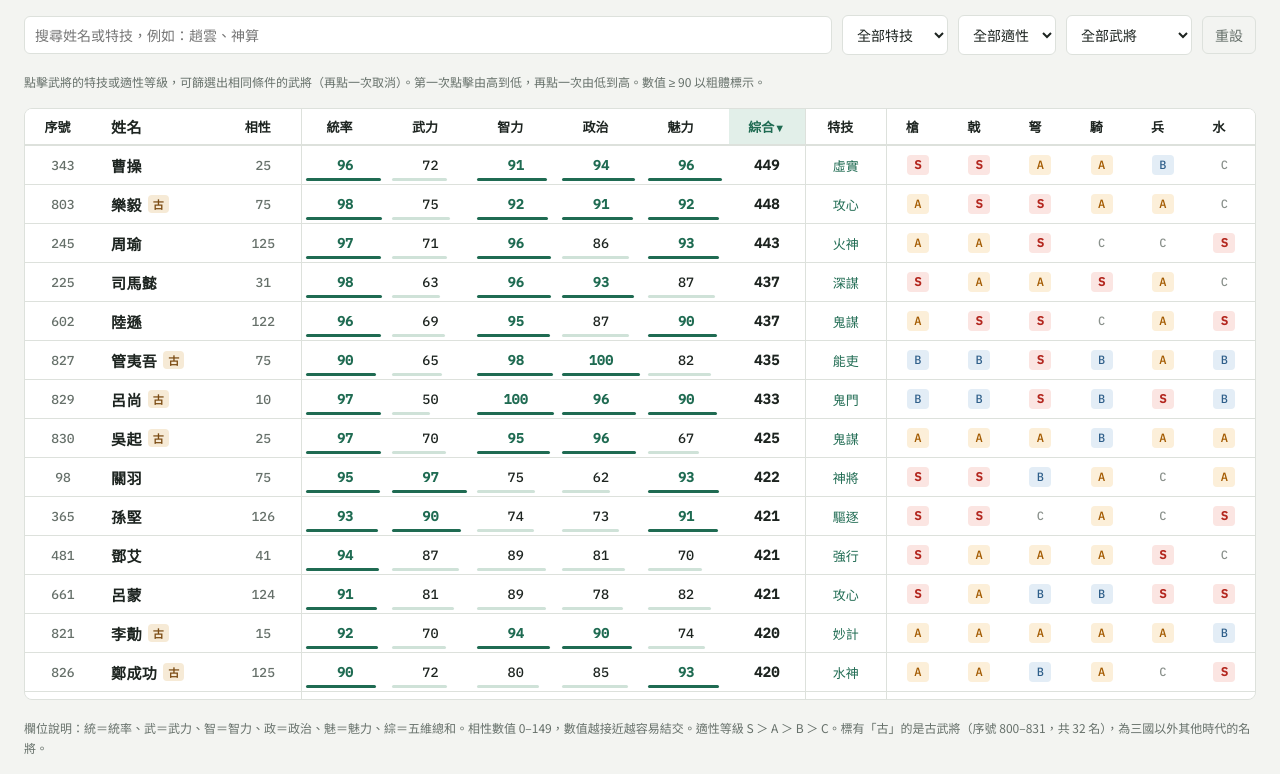
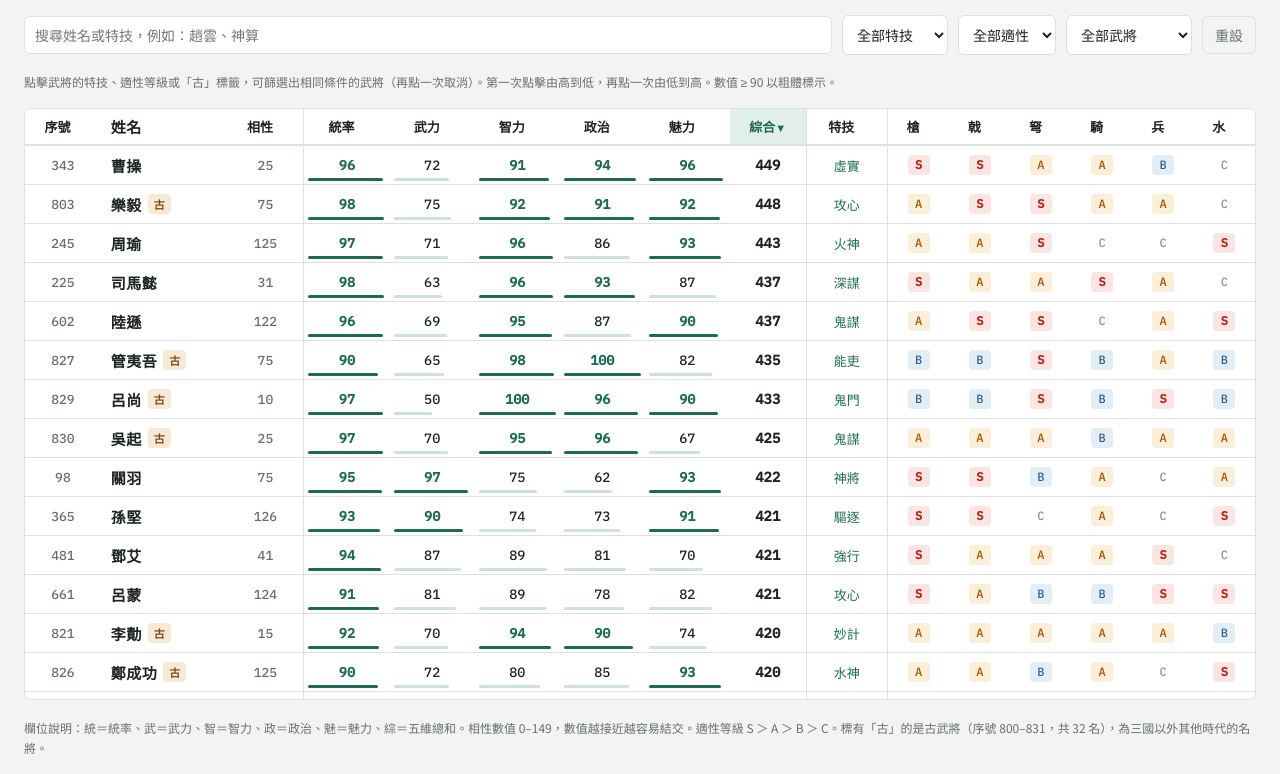
Before and after one commit to liaomf-dev/sanguo11, a plain HTML site: page index.html in a window 1280 px wide. Shown: the part 114-888 px from the top of the page. Drawn offline with Linux system fonts and the light colour scheme.

Commit message:
Add files via upload

```diff
--- a/index.html
+++ b/index.html
@@ -75,7 +75,10 @@ td.skill.none{color:var(--muted)}
 .gA{color:var(--g-a);background:var(--g-a-bg)}
 .gB{color:var(--g-b);background:var(--g-b-bg)}
 .gC{color:var(--g-c);background:var(--g-c-bg)}
-.old{display:inline-block;margin-left:6px;padding:0 5px;border-radius:4px;font-family:var(--body);font-size:11px;font-weight:700;line-height:18px;letter-spacing:0;color:var(--old);background:var(--old-bg);vertical-align:2px}
+.old{display:inline-block;margin-left:6px;padding:0 5px;border:1px solid transparent;border-radius:4px;font-family:var(--body);font-size:11px;font-weight:700;line-height:18px;letter-spacing:0;color:var(--old);background:var(--old-bg);vertical-align:2px;cursor:pointer}
+.old:hover{border-color:var(--old)}
+.old.on{color:var(--old-bg);background:var(--old);border-color:var(--old)}
+.old:focus-visible{outline:2px solid var(--accent);outline-offset:1px}
 .empty{padding:40px;text-align:center;color:var(--muted)}
 footer{font-size:12px;color:var(--muted);line-height:1.7}
 @media (max-width:560px){th,td{padding:6px 7px}.name{font-size:14px}}
@@ -99,7 +102,7 @@ footer{font-size:12px;color:var(--muted);line-height:1.7}
     <select id="era" aria-label="依時代篩選"><option value="">全部武將</option><option value="hist">只看三國武將</option><option value="old">只看古武將</option></select>
     <button class="reset" id="reset" type="button">重設</button>
   </div>
-  <div class="hint">點擊武將的特技或適性等級，可篩選出相同條件的武將（再點一次取消）。第一次點擊由高到低，再點一次由低到高。數值 ≥ 90 以粗體標示。</div>
+  <div class="hint">點擊武將的特技、適性等級或「古」標籤，可篩選出相同條件的武將（再點一次取消）。第一次點擊由高到低，再點一次由低到高。數值 ≥ 90 以粗體標示。</div>
 
   <div class="tablebox">
     <table>
@@ -179,7 +182,7 @@ function render(){
   body.innerHTML=rows.map(r=>'<tr>'+COLS.map(c=>{
     const v=r[c[1]], g=c[3]?' grp':'';
     switch(c[2]){
-      case 'name': return `<td class="name">${v}${isOld(r)?'<span class="old" title="古武將">古</span>':''}</td>`;
+      case 'name': return `<td class="name">${v}${isOld(r)?`<button type="button" class="old${era==='old'?' on':''}" title="${era==='old'?'取消篩選古武將':'只看古武將'}">古</button>`:''}</td>`;
       case 'num': return `<td class="num">${v}</td>`;
       case 'stat': return `<td class="stat${v>=90?' hi':''}${g}"><i style="width:calc((100% - 8px)*${v/100})"></i><span>${v}</span></td>`;
       case 'total': return `<td class="total">${v}</td>`;
@@ -192,6 +195,7 @@ function render(){
 let t; $('q').addEventListener('input',()=>{clearTimeout(t);t=setTimeout(render,120);});
 $('skill').onchange=render;
 body.addEventListener('click',e=>{
+  if(e.target.closest('.old')){ $('era').value = $('era').value==='old' ? '' : 'old'; render(); document.querySelector('.tablebox').scrollTop=0; return; }
   const a=e.target.closest('.gb');
   if(a){
     const sel=$('apt'), v=a.dataset.ap;
```
